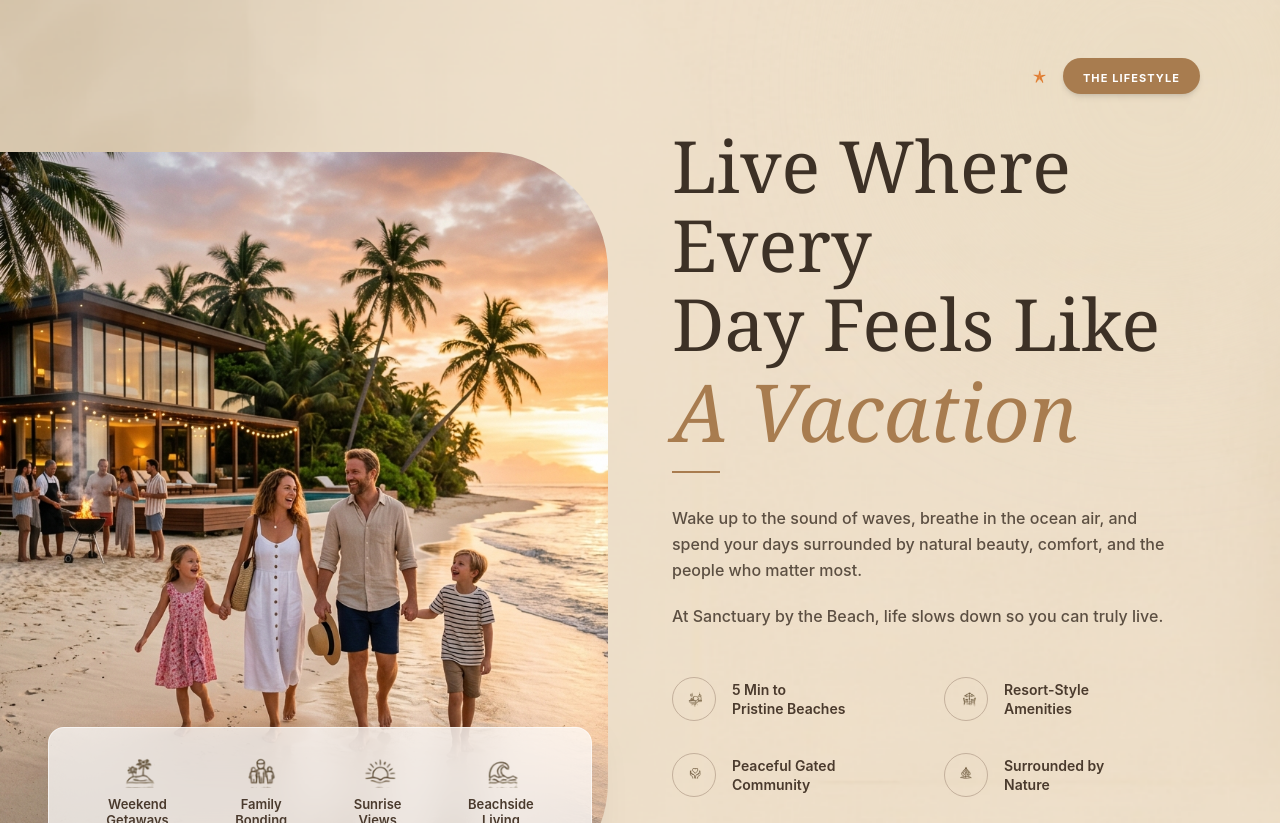
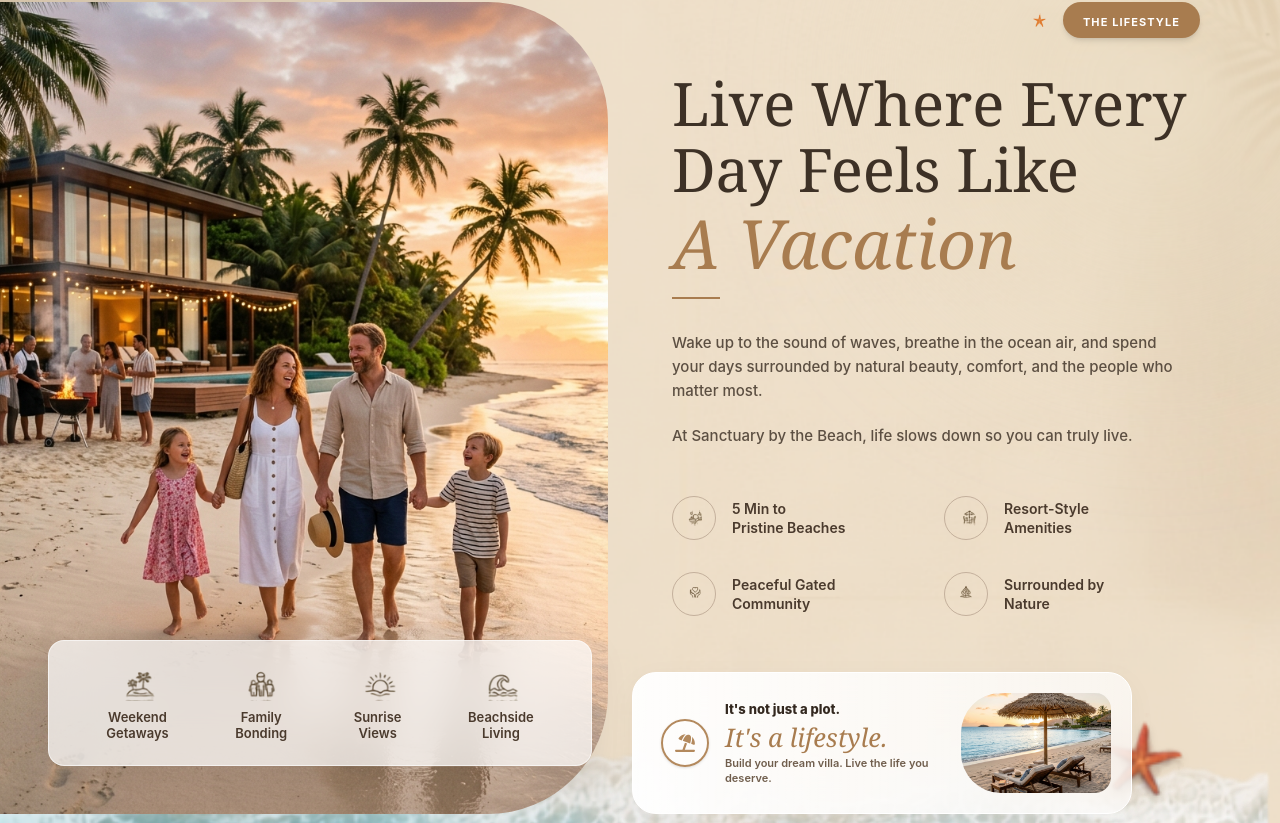
Before and after one commit to bhanudova02/Sanctuart, a React (Vite) app: page / in a window 1280 px wide. Shown: the part 1717-2540 px from the top of the page. Built offline with nearby package versions, Linux system fonts and the light colour scheme; a web font is replaced by a local one.

Commit message:
refactor: update Lifestyle section layout and typography for improved responsiveness and vertical alignment

```diff
--- a/src/components/Lifestyle/Lifestyle.jsx
+++ b/src/components/Lifestyle/Lifestyle.jsx
@@ -4,7 +4,7 @@ import { FaUmbrellaBeach } from 'react-icons/fa6';
 
 const Lifestyle = () => {
   return (
-    <section className="relative w-full bg-[#eee5d6] pt-16 lg:pt-24 overflow-hidden" id="lifestyle">
+    <section className="relative w-full bg-[#eee5d6] pt-12 lg:pt-10 overflow-hidden" id="lifestyle">
       {/* Main Background Image */}
       <img src="/lifestyle/image1.png" alt="Background" className="absolute inset-0 w-full h-full object-cover z-0 pointer-events-none" />
 
@@ -22,16 +22,16 @@ const Lifestyle = () => {
       <img src="/lifestyle/image7.png" alt="Starfish" className="absolute bottom-6 lg:bottom-10 right-8 lg:right-24 w-16 lg:w-20 object-contain z-10 pointer-events-none drop-shadow-lg" />
 
       {/* Main Container */}
-      <div className="flex flex-col lg:flex-row items-center w-full relative z-10 max-w-[1600px] mx-auto pb-24 lg:pb-32">
+      <div className="flex flex-col lg:flex-row items-center lg:items-stretch w-full relative z-10 max-w-[1600px] mx-auto pb-16 lg:pb-12">
 
         {/* Left Column - Full Bleed Image */}
-        <div className="w-full lg:w-[50%] relative h-[500px] sm:h-[600px] lg:h-[750px] mb-12 lg:mb-0">
+        <div className="w-full lg:w-[50%] relative flex flex-col h-[480px] sm:h-[540px] lg:h-auto mb-12 lg:mb-0">
           <motion.div
             initial={{ opacity: 0, x: -50 }}
             whileInView={{ opacity: 1, x: 0 }}
             viewport={{ once: true }}
             transition={{ duration: 0.8 }}
-            className="absolute top-0 left-0 w-full lg:w-[95%] h-full rounded-tr-[80px] rounded-br-[80px] lg:rounded-tr-[120px] lg:rounded-br-[120px] overflow-hidden"
+            className="w-full lg:w-[95%] flex-1 rounded-tr-[80px] rounded-br-[80px] lg:rounded-tr-[120px] lg:rounded-br-[120px] overflow-hidden"
           >
             <img
               src="/lifestyle/lifestyle-family.png"
@@ -68,7 +68,7 @@ const Lifestyle = () => {
         </div>
 
         {/* Right Column - Content */}
-        <div className="w-full lg:w-[50%] px-4 sm:px-8 lg:px-12 xl:pr-20 xl:pl-8 flex flex-col mt-8 lg:mt-0">
+        <div className="w-full lg:w-[50%] px-4 sm:px-8 lg:px-12 xl:pr-20 xl:pl-8 flex flex-col justify-center mt-8 lg:mt-0">
 
           {/* Badge & Dashed Line */}
           <motion.div
@@ -89,10 +89,10 @@ const Lifestyle = () => {
             whileInView={{ opacity: 1, y: 0 }}
             viewport={{ once: true }}
             transition={{ delay: 0.1 }}
-            className="text-[2.75rem] sm:text-5xl lg:text-[4rem] xl:text-[4.5rem] text-[#3d3126] mb-4 leading-[1.1] font-serif"
+            className="text-[2.75rem] sm:text-5xl lg:text-[3.25rem] xl:text-[3.75rem] text-[#3d3126] mb-4 leading-[1.1] font-serif"
           >
             Live Where Every <br className="hidden sm:block"/> Day Feels Like <br/>
-            <span className="text-[#a87c4f] italic font-serif text-[3.25rem] sm:text-[4.5rem] lg:text-[4.5rem] xl:text-[5rem] mt-1 block">A Vacation</span>
+            <span className="text-[#a87c4f] italic font-serif text-[3.25rem] sm:text-[4.5rem] lg:text-[3.75rem] xl:text-[4.25rem] mt-1 block">A Vacation</span>
           </motion.h2>
 
           {/* Divider Line */}
@@ -110,7 +110,7 @@ const Lifestyle = () => {
             whileInView={{ opacity: 1, y: 0 }}
             viewport={{ once: true }}
             transition={{ delay: 0.2 }}
-            className="text-[#5c4f42] text-[14px] sm:text-[15px] lg:text-[16px] mb-8 sm:mb-12 leading-relaxed font-medium max-w-lg space-y-5"
+            className="text-[#5c4f42] text-[14px] sm:text-[15px] lg:text-[15px] mb-8 sm:mb-12 leading-relaxed font-medium max-w-lg space-y-5"
           >
             <p>Wake up to the sound of waves, breathe in the ocean air, and spend your days surrounded by natural beauty, comfort, and the people who matter most.</p>
             <p>At Sanctuary by the Beach, life slows down so you can truly live.</p>
@@ -156,7 +156,7 @@ const Lifestyle = () => {
             whileInView={{ opacity: 1, scale: 1 }}
             viewport={{ once: true }}
             transition={{ delay: 0.4 }}
-            className="w-full max-w-[500px] bg-gradient-to-r from-white/95 to-white/70 backdrop-blur-xl p-3 sm:p-5 rounded-3xl shadow-[0_8px_30px_rgb(0,0,0,0.04)] border border-white flex flex-row gap-3 sm:gap-5 items-center justify-between"
+            className="w-full max-w-[500px] bg-gradient-to-r from-white/95 to-white/70 backdrop-blur-xl p-3 sm:p-5 rounded-3xl shadow-[0_8px_30px_rgb(0,0,0,0.04)] border border-white flex flex-row gap-3 sm:gap-5 items-center justify-between lg:-ml-6 xl:-ml-10"
           >
             <div className="flex items-center gap-2 sm:gap-4 flex-1 w-full pl-1 sm:pl-2">
               <div className="w-10 h-10 sm:w-12 sm:h-12 rounded-full border-2 border-[#b3895d] flex items-center justify-center text-[#b3895d] shadow-sm shrink-0">
```
